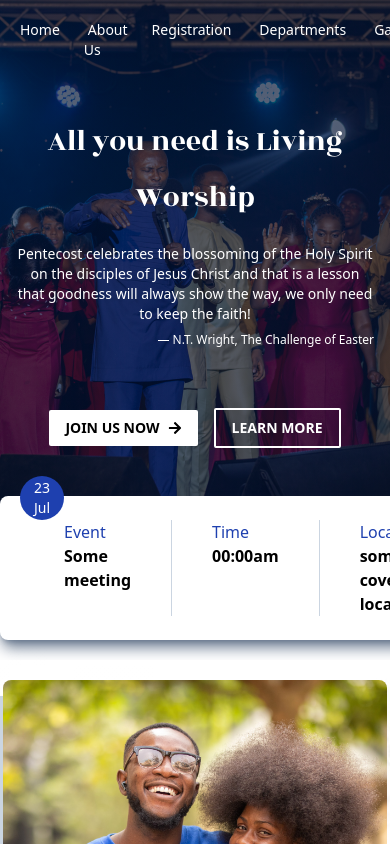
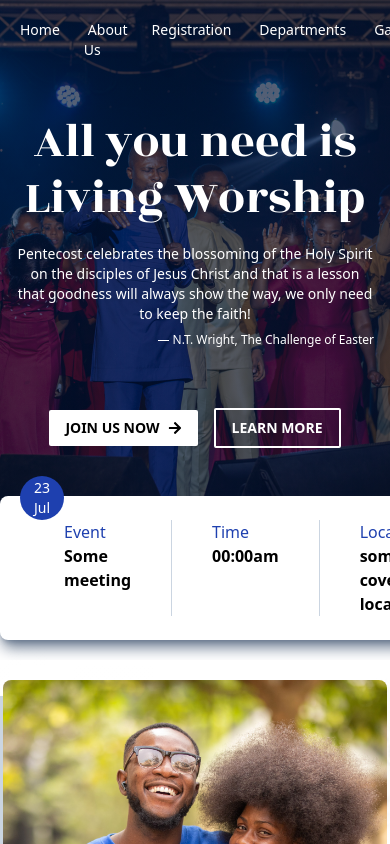
Before and after one commit to tsikatawill/pensa, a React (Create React App) app: page / in a window 390 px wide. Shown: the top 844 px of the page. Built offline with nearby package versions, Linux system fonts and the light colour scheme.

Commit message:
:nail_care: make header text responsive

```diff
--- a/src/components/Hero.jsx
+++ b/src/components/Hero.jsx
@@ -7,7 +7,7 @@ export default function Hero() {
         <div className="hero h-full relative">
             <div className="container flex flex-col items-center justify-center h-[400px] text-center gap-5">
                 <h1
-                    className={`${styles.headText} text-3xl md:text-6xl max-w-2xl leading-[3.5rem]`}>
+                    className={`${styles.headText} text-5xl md:text-6xl max-w-2xl leading-[3.5rem]`}>
                     All you need is Living Worship
                 </h1>
 
```
